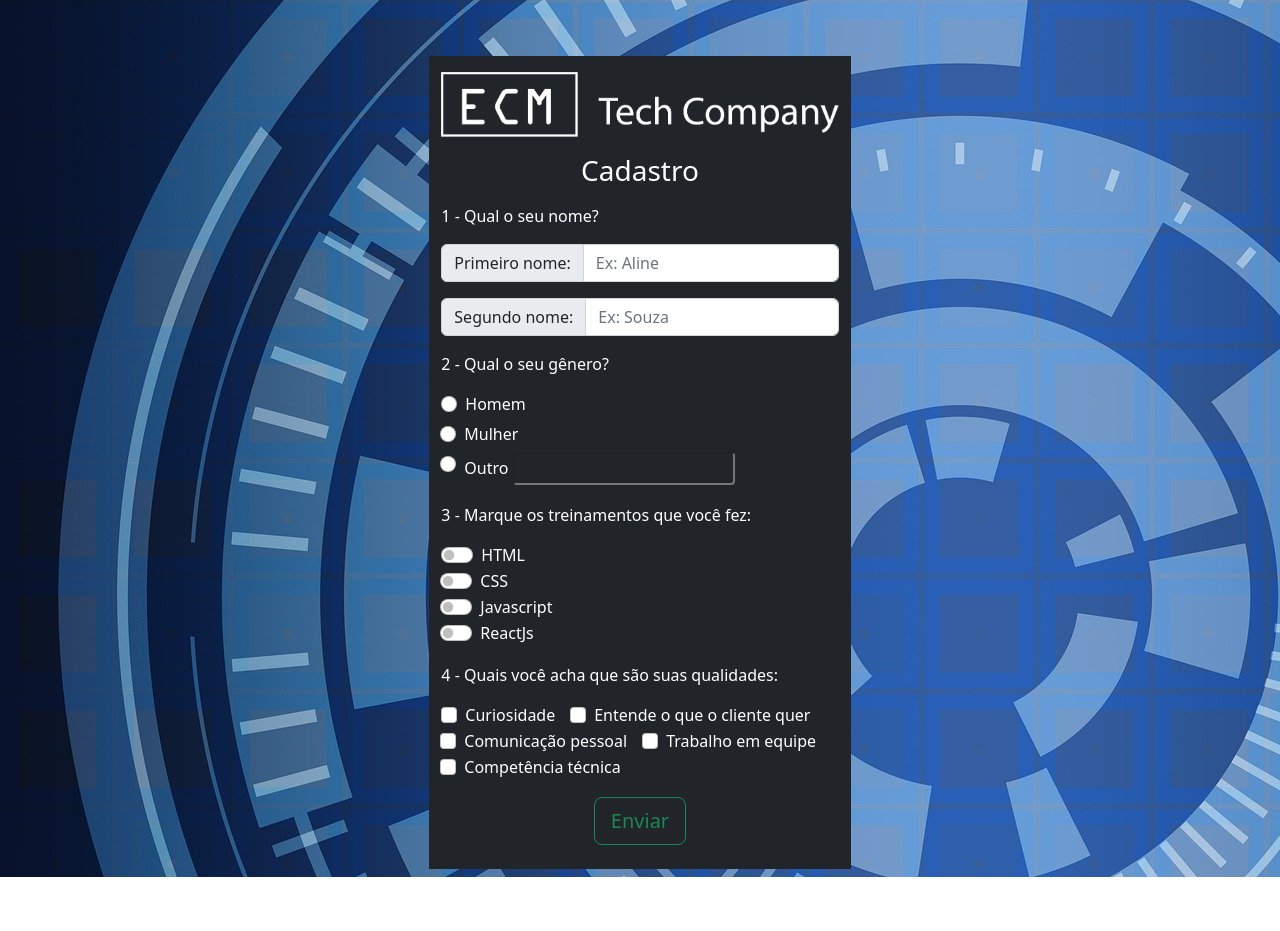
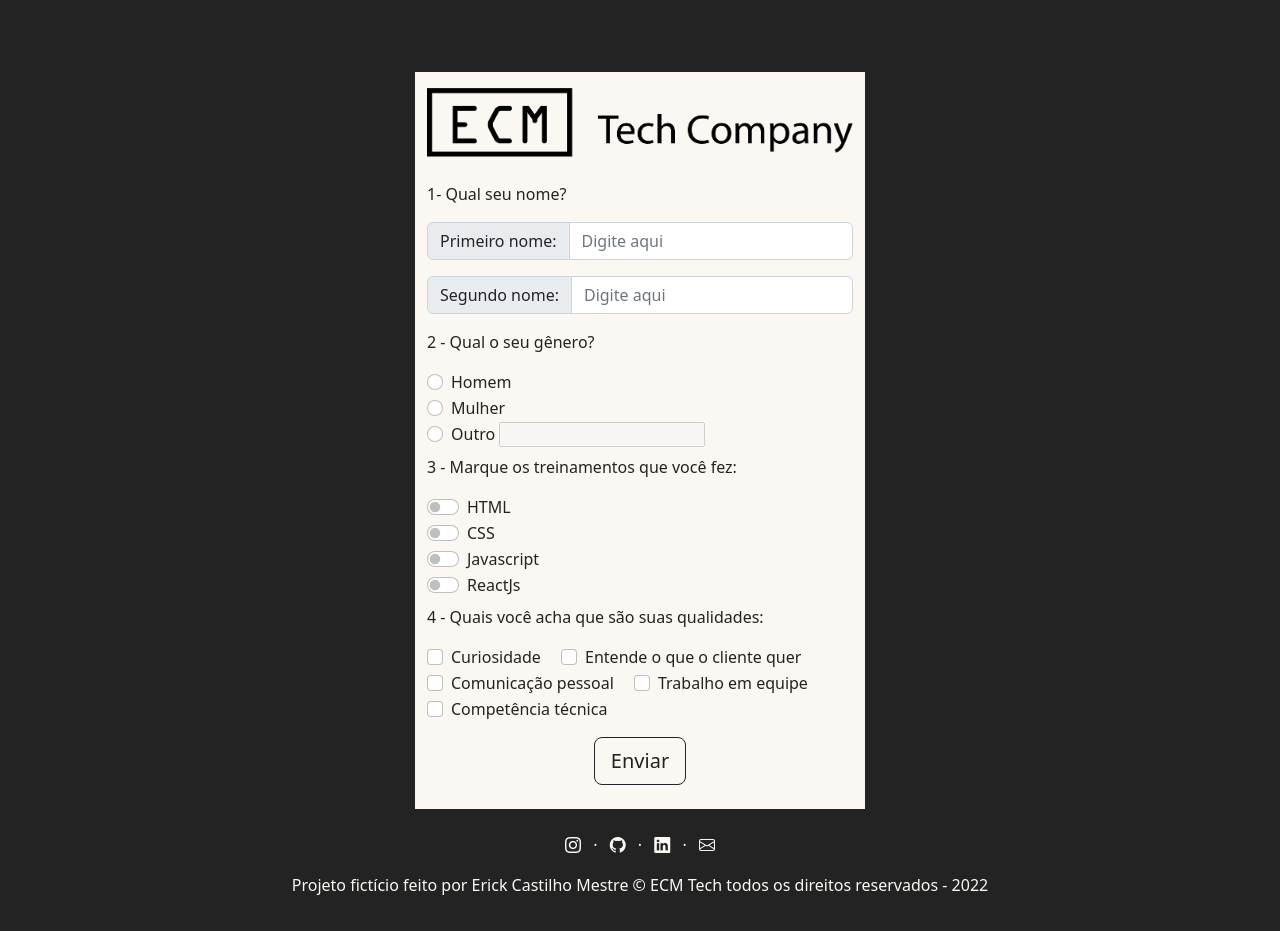
Before and after one commit to cmerick/bootstrap-landing-page, a website: page index.html in a window 1280 px wide. Before the commit the page ends 877 px from the top, so only its background shows below. Drawn offline with nearby package versions, Linux system fonts and the light colour scheme.

Commit message:
correção de classes e adição de bootstrap-icons

```diff
--- a/index.html
+++ b/index.html
@@ -5,61 +5,67 @@
     <meta charset="UTF-8">
     <meta http-equiv="X-UA-Compatible" content="IE=edge">
     <meta name="viewport" content="width=device-width, initial-scale=1.0">
+    <!-- custom script -->
+    <script src="./scripts/script.js"></script>
     <!-- bootstrap css -->
     <link rel="stylesheet" href="./node_modules/bootstrap/dist/css/bootstrap.css">
+    <!-- bootstrap icons -->
+    <link rel="stylesheet" href="./node_modules/bootstrap-icons/font/bootstrap-icons.css">
     <!-- custom css -->
-    <link rel="stylesheet" href="./style/style.css">
+    <link rel="stylesheet" href="./css/style.css">
+
     <title>Bootstrap- Landing Page</title>
 </head>
 
-<body>
-    <div class="container-fluid">
-        <div class="row align-items-center justify-content-center colum p-2 mt-5">
-            <div class="col-lg-4 bg-dark text-white">
+<body class="py-5">
+    <div class="container container-custom my-4">
+        <img src="./img/Logo-normal.png" alt="pixabay free bg" class="img-fluid my-3">
         <form action="" method="post">
             <fieldset>
-                        <img src="./img/Logo1.png" alt="pixabay free bg" class="img-fluid my-3">
-                        <h3 class="h3 text-center mb-3">Cadastro</h3>
-                        <label for="exampleInputEmail1" class="form-label mb-3">1 - Qual o seu nome?</label>
+
+
+                <p class="paragraph">
+                    1- Qual seu nome?
+                </p>
                 <div class="input-group mb-3">
-                            <span class="input-group-text" id="basic-addon2">Primeiro nome:</span>
-                            <input type="text" class="form-control" placeholder="Ex: Aline"
-                                aria-label="Recipient's username" aria-describedby="basic-addon2">
+                    <span class="input-group-text" id="basic-addon1">Primeiro nome:</span>
+                    <input type="text" class="form-control" placeholder="Digite aqui" aria-label="Username"
+                        aria-describedby="basic-addon1">
                 </div>
                 <div class="input-group mb-3">
-                            <span class="input-group-text" id="basic-addon2">Segundo nome:</span>
-                            <input type="text" class="form-control" placeholder="Ex: Souza"
-                                aria-label="Recipient's username" aria-describedby="basic-addon2">
+                    <span class="input-group-text" id="basic-addon1">Segundo nome:</span>
+                    <input type="text" class="form-control" placeholder="Digite aqui" aria-label="Username"
+                        aria-describedby="basic-addon1">
                 </div>
-                        <label for="exampleInputEmail1" class="form-label mb-3">2 - Qual o seu gênero?</label>
-                        <div class="input-group justify-content-start align-items-start flex-column mb-3">
+
+                <p class="paragraph">
+                    2 - Qual o seu gênero?
+                </p>
+
                 <div class="form-check">
-                                <input class="form-check-input mb-2" type="radio" name="flexRadioDefault"
-                                    id="flexRadioDefault1">
+                    <input class="form-check-input mb-2" type="radio" name="flexRadioDefault" id="flexRadioDefault1">
                     <label class="form-check-label" for="flexRadioDefault1">
                         Homem
                     </label>
                 </div>
                 <div class="form-check">
-                                <input class="form-check-input mb-2" type="radio" name="flexRadioDefault"
-                                    id="flexRadioDefault2">
+                    <input class="form-check-input mb-2" type="radio" name="flexRadioDefault" id="flexRadioDefault2">
                     <label class="form-check-label" for="flexRadioDefault2">
                         Mulher
                     </label>
                 </div>
-                            <div class="form-check">
-                                    <input class="form-check-input mb-2" type="radio" name="flexRadioDefault"
-                                        aria-label="Radio button for following text input" id="flexRadioDefault3">
-                                        <label class="form-check-label" for="flexRadioDefault2">
-                                           Outro
-                                        </label>
-                                    <input type="text" class="form-control-sm bg-transparent text-white"
-                                        aria-label="Text input with radio button">
+                <div class="form-check mb-2">
+                    <input class="form-check-input" type="radio" onchange="activeTextInput()" name="flexRadioDefault"
+                        id="flexRadioDefault3"></input>
+                    <label for="flexRadioDefault3" class="form-check-label">Outro</label>
+                    <input type="text" class="small" id="otherRadioCheck" disabled>
                 </div>
-                        </div>
-                        <label for="exampleInputEmail1" class="form-label mb-3">3 - Marque os treinamentos que você
-                            fez:</label>
-                        <div class="input-group justify-content-start align-items-start flex-column mb-3">
+
+                <p class="paragraph">
+                    3 - Marque os treinamentos que você
+                    fez:
+                </p>
+
                 <div class="form-check form-switch">
                     <input class="form-check-input" type="checkbox" role="switch" id="">
                     <label class="form-check-label" for="">HTML</label>
@@ -76,54 +82,65 @@
                     <input class="form-check-input" type="checkbox" role="switch" id="">
                     <label class="form-check-label" for="">ReactJs</label>
                 </div>
-                        </div>
-                        <label for="exampleInputEmail1" class="form-label mb-3">4 - Quais você acha que são suas
-                            qualidades:</label>
-                        <div class="input-group mb-3">
-                            <div class="form-check me-3">
+
+                <p class="paragraph">
+                    4 - Quais você acha que são suas qualidades:
+                </p>
+
+                <div class="form-check form-check-inline">
                     <input class="form-check-input" type="checkbox" value="" id="flexCheckDefault">
                     <label class="form-check-label" for="flexCheckDefault">
                         Curiosidade
                     </label>
                 </div>
-                            <div class="form-check me-3">
+                <div class="form-check form-check-inline">
                     <input class="form-check-input" type="checkbox" value="" id="flexCheckChecked">
                     <label class="form-check-label" for="flexCheck">
                         Entende o que o cliente quer
                     </label>
                 </div>
-                            <div class="form-check me-3">
+                <div class="form-check form-check-inline">
                     <input class="form-check-input" type="checkbox" value="" id="flexCheckDefault">
                     <label class="form-check-label" for="flexCheckDefault">
                         Comunicação pessoal
                     </label>
                 </div>
-                            <div class="form-check me-3">
+                <div class="form-check form-check-inline">
                     <input class="form-check-input" type="checkbox" value="" id="flexCheck">
                     <label class="form-check-label" for="flexCheck">
                         Trabalho em equipe
                     </label>
                 </div>
-                            <div class="form-check me-3">
+                <div class="form-check form-check-inline mb-3">
                     <input class="form-check-input" type="checkbox" value="" id="flexCheck">
                     <label class="form-check-label" for="flexCheck">
                         Competência técnica
                     </label>
                 </div>
-                        </div>
-                        <div class="input-group mb-4 align-items-center justify-content-center">
-                            <button type="button" class="btn btn-lg btn-outline-success">Enviar</button>
+
+                <div class="text-center">
+                    <button type="button" class="btn btn-lg mb-4 btn-outline-dark btn-custom">Enviar</button>
                 </div>
 
             </fieldset>
         </form>
     </div>
 
+    <div class="container footer mt-3 text-center">
+        <div class="mb-3 icons">
+            <a href="https://www.instagram.com/cas_erick/" target="_blank"><i class="bi bi-instagram"></i></a> ·
+            <a href="https://github.com/cmerick" target="_blank"><i class="bi bi-github"></i></a> ·
+            <a href="https://www.linkedin.com/in/erickcastilhomestre/" target="_blank"><i
+                    class="bi bi-linkedin"></i></a> ·
+            <a href="mailto:erickcastilhomestre@gmail.com" target="_blank"><i class="bi bi-envelope"></i></a>
         </div>
+        <p class="">Projeto fictício feito por Erick Castilho Mestre &copy; ECM Tech todos os direitos reservados - 2022
+        </p>
+
     </div>
+    <!-- bootstrap js -->
+    <script src="./node_modules/bootstrap/dist/js/bootstrap.bundle.min.js"></script>
 
-    <!-- bootstrap js -->
-    <script src="./node_modules/bootstrap/dist/js/bootstrap.js"></script>
 </body>
 
 </html>
--- a/package.json
+++ b/package.json
@@ -10,6 +10,7 @@
   "author": "",
   "license": "ISC",
   "dependencies": {
-    "bootstrap": "^5.2.0"
+    "bootstrap": "^5.2.0",
+    "bootstrap-icons": "^1.9.1"
   }
 }
--- /dev/null
+++ b/scripts/script.js
@@ -0,0 +1,5 @@
+const activeTextInput = () => {
+    if(document.getElementById("flexRadioDefault3").checked){
+        document.getElementById("otherRadioCheck").disabled = false;
+    }
+}
--- /dev/null
+++ b/scss/colors/colors.scss
@@ -0,0 +1,2 @@
+$primary-color: #fbf8f3;
+$secondary-color: #232323;
--- /dev/null
+++ b/scss/page/page.scss
@@ -0,0 +1,50 @@
+*{
+    margin: 0;
+    padding: 0;
+}
+
+body{
+    background-color: $secondary-color;
+    color: $secondary-color;
+}
+
+.header-custom{
+    min-height: 70px;
+    background-color: $primary-color;
+
+}
+
+.container-custom{
+    max-width: 450px;
+    height: auto;
+    background-color: $primary-color;
+}
+.paragraph {
+    margin-top: 8px;
+}
+
+.btn-custom{
+    color: $secondary-color;
+
+    &:hover{
+        background-color: $secondary-color;
+        color: $primary-color;
+    }
+}
+
+
+.footer{
+    margin-top: 30px;
+    margin-bottom: -30px;
+    color: $primary-color;
+    .icons{
+
+        a{
+            margin: 8px;
+            text-decoration: none;
+            color: $primary-color;
+        }
+    }
+
+
+}
--- /dev/null
+++ b/scss/style.scss
@@ -0,0 +1,2 @@
+@import "./colors/colors.scss";
+@import "./page/page.scss";
```
Also changed, not shown: css/style.css (added), img/Logo-normal.png (added), img/Logo1.svg (deleted), img/technology-g5f6ab6ad2_1920.jpg (deleted), img/thumb-normal.png (added), style/style.css (deleted), 3 other files. Lines whose indentation alone changed are shown as unchanged.
